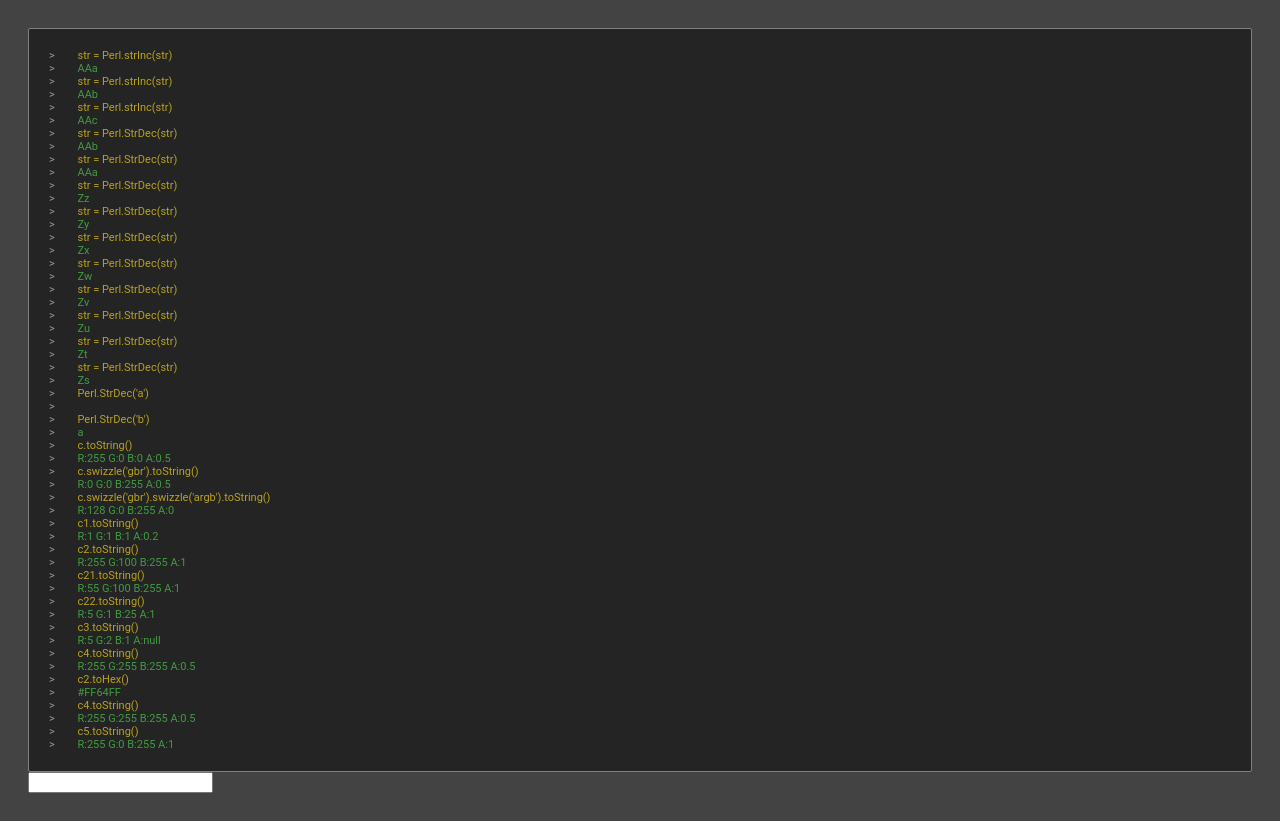
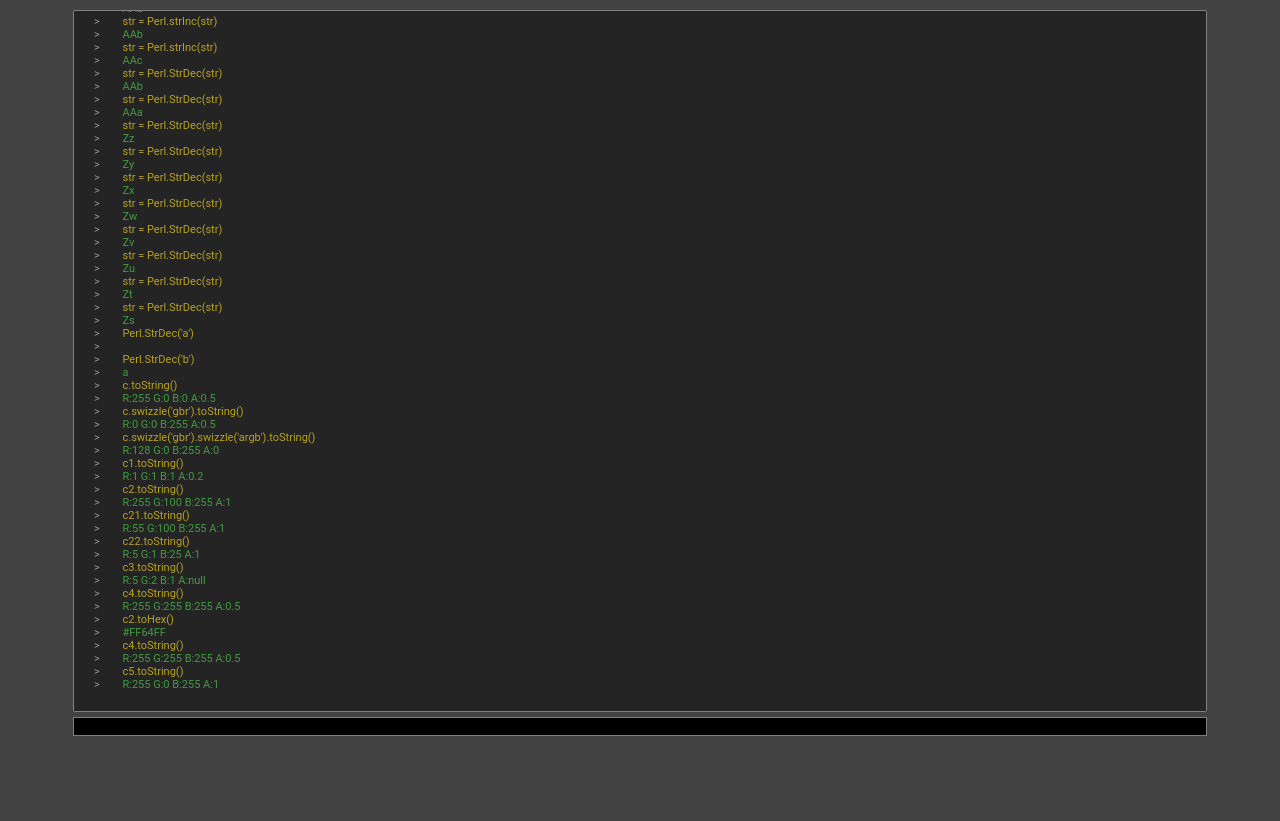
Before and after one commit to noenarcisse/utils, a plain HTML site: page index.html in a window 1280 px wide. After the commit the page ends 800 px from the top, so only its background shows below. Drawn offline with Linux system fonts and the light colour scheme.

Commit message:
Custom console design
updated html and css for the look of the console and th input

```diff
--- a/console.css
+++ b/console.css
@@ -1,14 +1,31 @@
+	html, body
+	{
+		width:100%;
+		height:100vh;
+		margin:0;
+	}
+	*
+	{
+		box-sizing: border-box;
+	}
 	body
 	{
 		background: rgb(67, 67, 67);
 		color:rgb(153, 153, 153);
-		padding:20px;
+		padding:10px;
 
 		font-family: Roboto;
 		font-size: 11px;
 	}
 	.console
 	{
+		width:90%;
+		height:90%;
+
+		margin:auto;
+
+		overflow-y: scroll;
+
 		background: rgb(36, 36, 36);
 		padding:20px;
 		border:1px solid gray;
@@ -26,3 +43,17 @@
 	{
 		color:rgb(66, 155, 66);
 	}
+
+	.console-input
+	{
+		width:90%;
+		margin:auto;
+		padding-top:5px;
+	}
+		.console-input input
+	{
+		width:100%;
+		background-color:black;
+		color:white;
+		border:1px solid gray;
+	}
--- a/index.html
+++ b/index.html
@@ -30,12 +30,14 @@
 <body>
 	<div class="console">
 	</div>
-	<input type="text"
-       id="consoleInput"
-       autocomplete="off"
-       autocorrect="off"
-       autocapitalize="off"
-       spellcheck="false">
+    <div class="console-input">
+        <input  type="text"
+                autocomplete="off"
+                autocorrect="off"
+                autocapitalize="off"
+                spellcheck="false"
+        />
+    </div>
 </body>
 
 </html>
```
